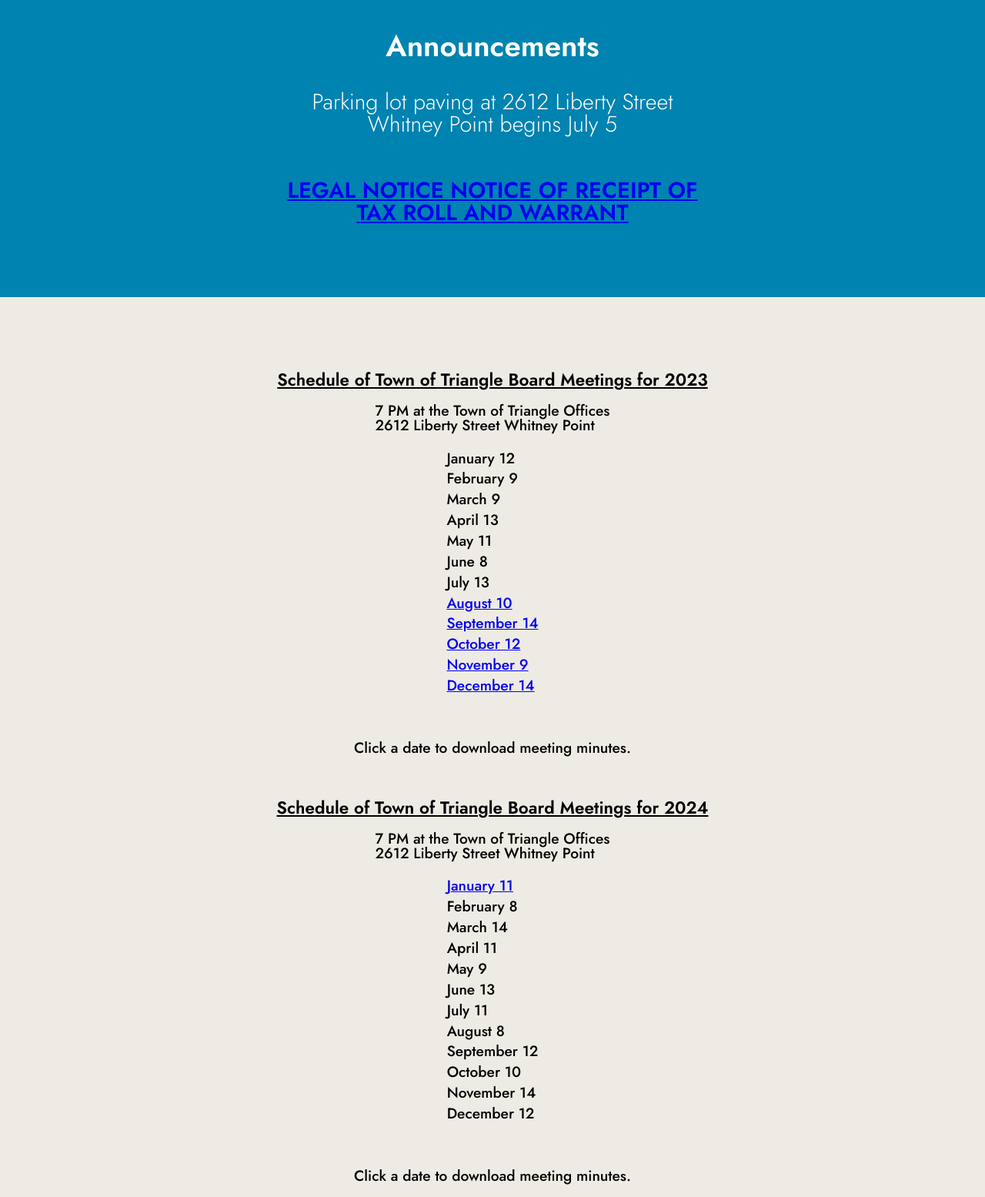
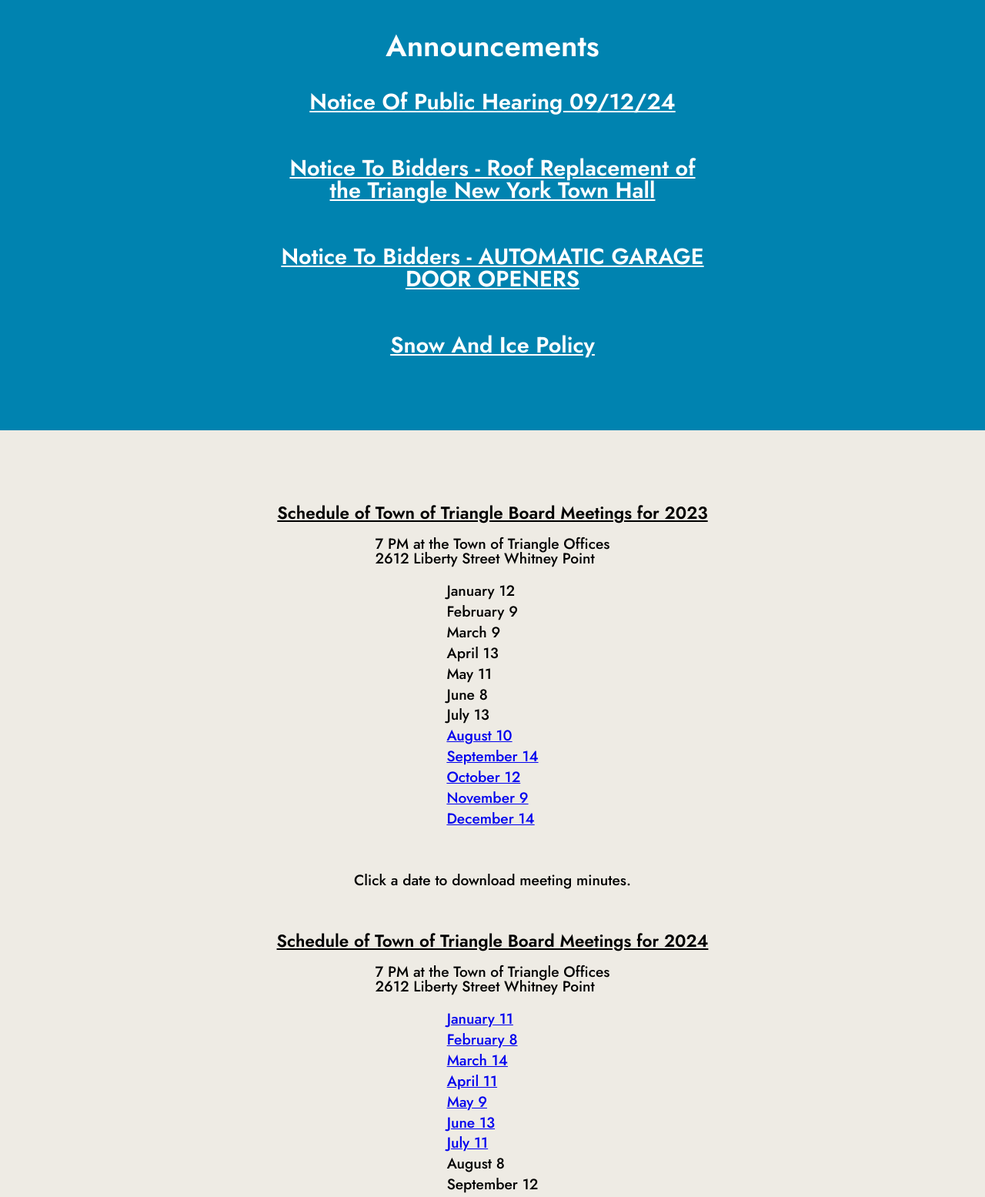
Before and after one commit to RBTG-WebProduct/townOfTriangle-astro, an Astro site: page / in a window 1280 px wide. Shown: the part 991-2546 px from the top of the page at 77% size. Built offline with nearby package versions, Linux system fonts and the light colour scheme; Astro itself is replaced by a stand-in of ours; a web font is replaced by a local one.

Commit message:
slew of updates announcments and meeting mins

```diff
--- a/src/components/Announcement.tsx
+++ b/src/components/Announcement.tsx
@@ -7,12 +7,19 @@ const Announcement = ({ visable }: { visable: boolean }) => {
 				}`}
 			>
 				<h4>Announcements</h4>
-					<p className="announcment">
-					Parking lot paving at 2612 Liberty Street Whitney Point begins July 5
-					</p>
 
-        <a className="announcment" style={{fontWeight:"700"}} href="\assets\downloads\Warrant-legal.pdf" download>
-						LEGAL NOTICE NOTICE OF RECEIPT OF TAX ROLL AND WARRANT
+
+        <a className="announcment" style={{fontWeight:"700"}} href="\assets\notices\Town of Triangle of Notice meeting.pdf" download>
+						Notice Of Public Hearing 09/12/24
+					</a>
+        <a className="announcment" style={{fontWeight:"700"}} href="\assets\notices\NTB Roof.pdf" download>
+					Notice To Bidders - Roof Replacement of the Triangle New York Town Hall
+					</a>
+        <a className="announcment" style={{fontWeight:"700"}} href="\assets\notices\NTB Door Openers.pdf" download>
+					Notice To Bidders - AUTOMATIC GARAGE DOOR OPENERS
+					</a>
+        <a className="announcment" style={{fontWeight:"700"}} href="\assets\notices\Snow and Ice Policy .pdf.pdf" download>
+					Snow And Ice Policy
 					</a>
 			</div>
 		</>
--- a/src/components/Contacts1.tsx
+++ b/src/components/Contacts1.tsx
@@ -42,7 +42,7 @@ function Contacts1() {
                 Buildinginspector@townoftriangle.org
               </a>
             </li>
-            <li>Forms: (building permit application)</li>
+            <li>Forms: (<a href='/assets/permit.pdf' download>building permit application</a>)</li>
             <li>
               Credit card payments:{" "}
               <a href="https://webtownhall.com/triangleny/TownClerk.aspx">
@@ -77,14 +77,14 @@ function Contacts1() {
             <ul>Highway Department: 5470 State Route 26</ul>
           </h4>
           <h4>
-            <ul>Highway Super intendent / Highway Supervisor : Danial S McGowan</ul>
+            <ul>Highway Superintendent / Highway Supervisor : Daniel S McGowan</ul>
           </h4>
           <ul>
             <li>phone : 607-692-3270</li>
             <li>fax : 607-692-3691</li>
             <li>
               E mail:{" "}
-              <a href="mailto:trianglehighwaydept@frontier.com">
+              <a href="mailto:trianglehighwaydept@townoftriangle.org">
                 trianglehighwaydept@frontier.com
               </a>
             </li>
--- a/src/components/Schedule.tsx
+++ b/src/components/Schedule.tsx
@@ -41,12 +41,12 @@ function Schedule() {
         </aside>
         <ul>
         <a href='/assets/meetingMinutes/jan-24.pdf' download><li>January 11</li></a>
-        <li>February 8</li>
-        <li>March 14</li>
-        <li>April 11</li>
-        <li>May 9</li>
-        <li>June 13</li>
-        <li>July 11</li>
+        <a href='/assets/meetingMinutes/02.08.2024.pdf' download><li>February 8</li></a>
+        <a href='/assets/meetingMinutes/03.14.2024.pdf' download><li>March 14</li></a>
+        <a href='/assets/meetingMinutes/4.11.2024.pdf' download><li>April 11</li></a>
+        <a href='/assets/meetingMinutes/5.9.2024.pdf' download><li>May 9</li></a>
+        <a href='/assets/meetingMinutes/6.13.2024.pdf' download><li>June 13</li></a>
+        <a href='/assets/meetingMinutes/7.11.2024.pdf' download><li>July 11</li></a>
         <li>August 8</li>
         <li>September 12</li>
         <li>October 10</li>
--- a/src/styles/Home.scss
+++ b/src/styles/Home.scss
@@ -85,6 +85,7 @@ main {
     }
 
     .announcment{
+      color: white;
       padding-left: 11em;
       padding-right: 11em;
       font-weight: 300;
```
Also changed, not shown: 10 other files.
